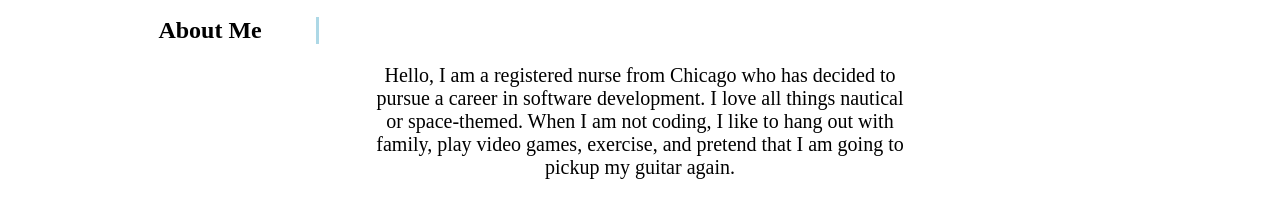
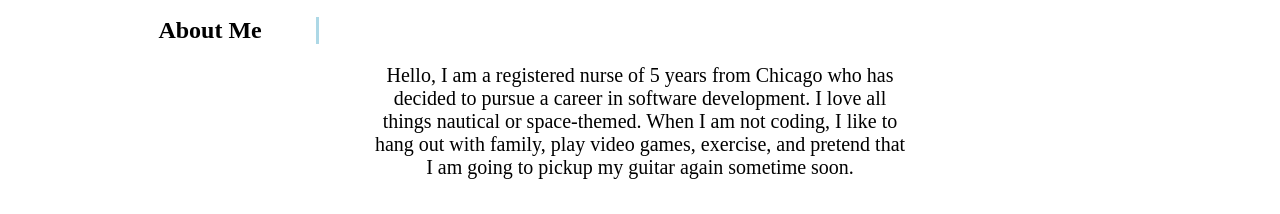
Before and after one commit to ConnorMurphy9/Portfolio, a plain HTML site: page index.html in a window 1280 px wide. Shown: the part 497-711 px from the top of the page. Drawn offline with Linux system fonts and the light colour scheme.

Commit message:
Added text to bio in About Me section

```diff
--- a/index.html
+++ b/index.html
@@ -53,7 +53,7 @@
 
             <h2>About Me</h2>
 
-            <p>Hello, I am a registered nurse from Chicago who has decided to pursue a career in software development. I love all things nautical or space-themed. When I am not coding, I like to hang out with family, play video games, exercise, and pretend that I am going to pickup my guitar again.</p>
+            <p>Hello, I am a registered nurse of 5 years from Chicago who has decided to pursue a career in software development. I love all things nautical or space-themed. When I am not coding, I like to hang out with family, play video games, exercise, and pretend that I am going to pickup my guitar again sometime soon.</p>
          </section>
 
          <section id="Work">
```
Also changed, not shown: 2 other files.
